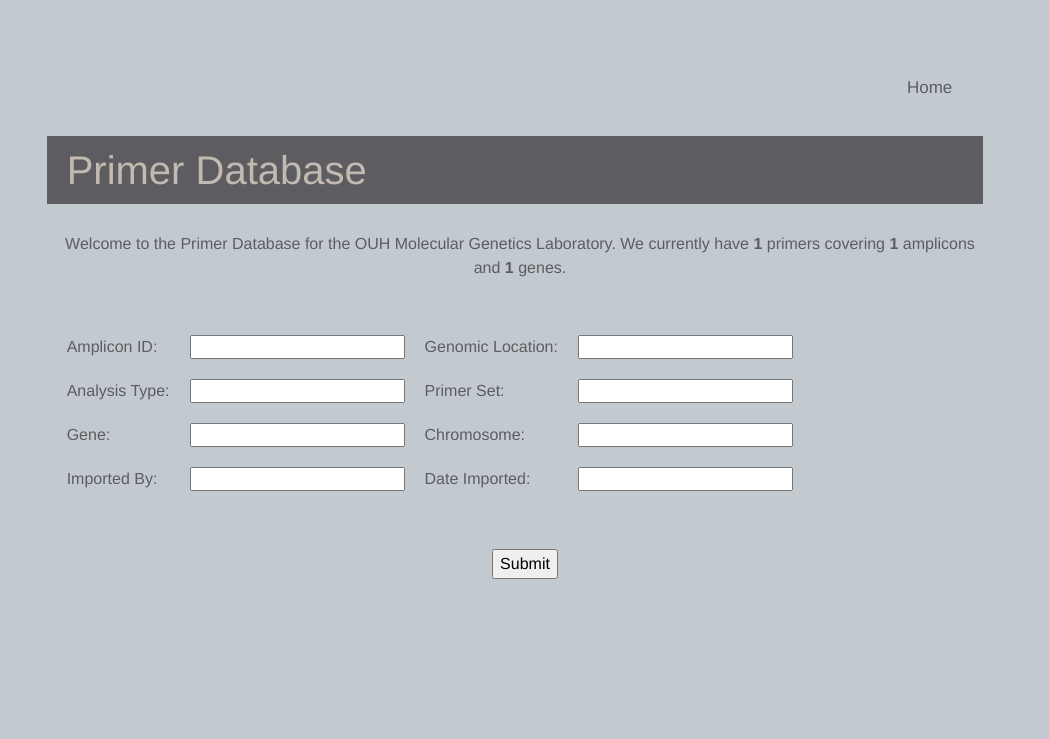
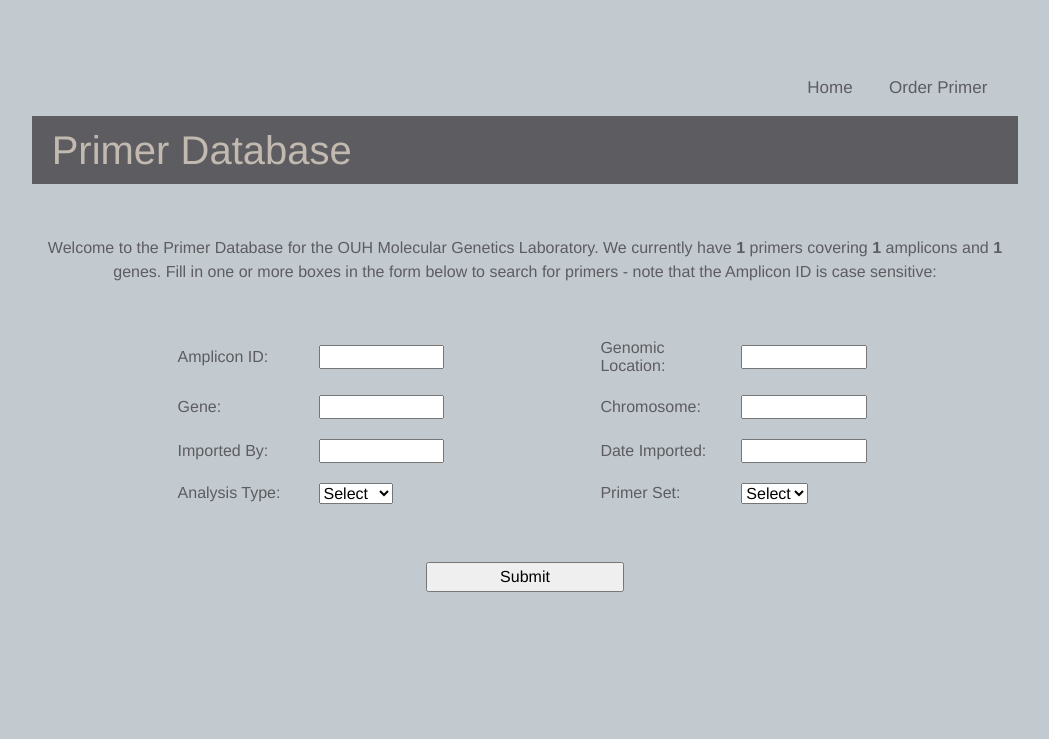
Before and after one commit to Ashley-Pritchard/Primer_Database_App, a Django app: template conda_primer_db/primer_db_app/primer_db_site/templates/index.html in a window 1280 px wide. Shown: the top 739 px of the page, without its empty margins (115-1164 px from the left). Run offline with Django 3.2, Linux system fonts and the light colour scheme; the template is opened without the code that fills it: most values are stand-ins (such as "Sample title", 1, 10 or a date in 2020); some libraries are stand-ins or nearby versions.

Commit message:
fixed views to adjust with screen, started order sheet

```diff
--- a/conda_primer_db/primer_db_app/primer_db_site/models.py
+++ b/conda_primer_db/primer_db_app/primer_db_site/models.py
@@ -52,3 +52,4 @@ class Primer(models.Model):
 	imported_by_id = models.ForeignKey(Imported_By, on_delete = models.SET_NULL, null=True, blank=True)
 	date_imported = models.CharField(max_length=20, null=True, blank=True)
 	amplicon_id = models.ForeignKey(Amplicon, on_delete = models.SET_NULL, null=True, blank=True)
+	order_status = models.CharField(max_length=50, default='Stocked')
--- a/conda_primer_db/primer_db_app/primer_db_site/static/css/styles.css
+++ b/conda_primer_db/primer_db_app/primer_db_site/static/css/styles.css
@@ -1,17 +1,16 @@
 body {
   background-color: #c2cad0;
-  margin: 60px;
   font-family: helvetica;
   text-align: center;
-  color: #5d5c61
+  color: #5d5c61;
+  margin: 60px 30px 60px 30px;
+
 }
 
 .topnav {
 	overflow: hidden;
 	padding: 15px;
 	text-align: right;
-	margin-left: -10px;
-	margin-right: -10px;
 	width: 100%;
 }
 
@@ -27,49 +26,47 @@ h1 {
 	background-color: #5d5c61;
 	color: #c2b9b0;
 	padding: 10px 20px 10px 20px;
-	margin-top: 20px;
-	margin-right: -10px;
-	margin-left: -10px;
 	text-align: left;
 }
 
 
 p {
-	margin-left: -10px;
 	padding: 20px 5px 5px 5px;
 }
 
 table {
+	table-layout: fixed;
 	text-align: left;
-	width: 110%
-	margin: auto;
+	width: 100%
 
 }
 
 td {
-	padding: 10px;
+	padding: 10px 10px 10px 5px;
+	width: 100%
 }
 
 form {
-	display: block;
 	text-align: center;
+	width: 100%
+}
+
+input.p1 {
+	width: 20%
 }
 
 table.table2 {
+	table-layout: fixed;
 	text-align: left;
 	width: 100%;
-	margin-left: -10px;
-	margin-right: -10px;
+	margin-left: auto;
+	margin-right: auto;
 
 }
 
-table.table2 th {
-	text-align: left;
-	padding: 20px;
-}
-
 table.table2 td {
-	padding: 10px 10px 10px 20px;
+	padding: 10px 10px 10px 5px;
+	width: fixed
 }
 
 table.table2 tr:nth-child(even) {
@@ -82,4 +79,11 @@ a {
 
 form.search {
 	text-align: left;
+	width: 100%
 }
+
+input {
+	width: 100%;
+	word-wrap: break-word;
+	white-space: normal;
+}
--- a/conda_primer_db/primer_db_app/primer_db_site/templates/index.html
+++ b/conda_primer_db/primer_db_app/primer_db_site/templates/index.html
@@ -3,69 +3,95 @@
 {% block content %}
  <div class="topnav">
    <a class="active" href="{% url 'index' %}">Home</a>
+   <a class="active" href="{% url 'order' %}">Order Primer</a>
  </div>
-  <h1>Primer Database</h1>
-  <p>Welcome to the Primer Database for the OUH Molecular Genetics Laboratory. We currently have <strong>{{ num_primers }}</strong> primers covering <strong>{{ num_amplicons }}</strong> amplicons and <strong>{{ num_genes }}</strong> genes.<br><br></p>
+  <h1>Primer Database</h1><br>
+  <p>Welcome to the Primer Database for the OUH Molecular Genetics Laboratory. We currently have <strong>{{ num_primers }}</strong> primers covering <strong>{{ num_amplicons }}</strong> amplicons and <strong>{{ num_genes }}</strong> genes. Fill in one or more boxes in the form below to search for primers - note that the Amplicon ID is case sensitive: </p><br>
   <div>
-    <form id="searchform" method="get" action="{% url 'search' %}">
-      <table class=form>
+    <form class="SearchForm" method="get" action="{% url 'search' %}">
+      <table>
         <tr>
+          <td>
+          </td>
           <td>
             Amplicon ID:
           </td>
+          <td colspan="4">
+            <input id="searchbox" name="amp_id_input" type="text"><br>
+          </td>
           <td>
-            <input id="searchbox" name="amp_id_input" type="text"><br>
           </td>
           <td>
       Genomic Location:
           </td>
-          <td>
+          <td colspan="4">
       <input id="searchbox" name="gen_loc_input" type="text"><br>
           <td>
         </tr>
         <tr>
           <td>
-      Analysis Type:
           </td>
-          <td>
-      <input id="searchbox" name="analysis_input" type="text"><br>
-          </td>
-          <td>
-      Primer Set:
-          </td>
-          <td>
-      <input id="searchbox" name="set_input" type="text"><br>
-          </td>
-        <tr>
           <td>
       Gene:
           </td>
+          <td colspan="4">
+      <input id="searchbox" name="gene_input" type="text"><br>
+          </td>
           <td>
-      <input id="searchbox" name="gene_input" type="text"><br>
           </td>
           <td>
       Chromosome:
           </td>
-          <td>
+          <td colspan="4">
       <input id="searchbox" name="chr_input" type="text"><br>
           </td>
         </tr>
         <tr>
           <td>
+          </td>
+          <td>
       Imported By:
           </td>
+          <td colspan="4">
+      <input id="searchbox" name="imp_by_input" type="text"><br>
+          </td>
           <td>
-      <input id="searchbox" name="imp_by_input" type="text"><br>
           </td>
           <td>
       Date Imported:
           </td>
+          <td colspan="4">
+      <input id="searchbox" name="date_input" type="text"><br>
+          </td>
+        <tr>
           <td>
-      <input id="searchbox" name="date_input" type="text"><br>
+          </td>
+          <td>
+      Analysis Type:
+          </td>
+          <td colspan="4">
+      <select name="analysis_input" type="text"><br>
+        <option value="">Select</option>
+        <option value="NGS">NGS</option>
+        <option value="Sanger">Sanger</option>
+        <option value="Other">Other</option>
+          </td>
+          <td>
+          </td>
+          <td>
+      Primer Set:
+          </td>
+          <td colspan="4">
+      <select name="set_input" type="text"><br>
+        <option value="">Select</option>
+        <option value="A">A</option>
+        <option value="B">B</option>
+        <option value="C">C</option>
+        <option value="Other">Other</option>
           </td>
         </tr>
       </table><br><br>
-      <input type="submit" value="Submit">
+      <input class="p1" type="submit" value="Submit">
     </form>
   </div>
 {% endblock %}
--- a/conda_primer_db/primer_db_app/primer_db_site/urls.py
+++ b/conda_primer_db/primer_db_app/primer_db_site/urls.py
@@ -5,5 +5,6 @@ urlpatterns = [
     path('', views.index, name='index'),
     path('search/', views.search, name='search'),
     path('primer/', views.primer, name='primer'),
-    path('amplicon/', views.amplicon, name='amplicon')
+    path('amplicon/', views.amplicon, name='amplicon'),
+    path('order/', views.order, name='order')
 ]
```
Also changed, not shown: conda_primer_db/primer_db_app/primer_db_site/templates/amplicon.html (+26 -30 lines), conda_primer_db/primer_db_app/primer_db_site/templates/order.html (added, +13 -0 lines), conda_primer_db/primer_db_app/primer_db_site/templates/primer.html (+17 -22 lines), conda_primer_db/primer_db_app/primer_db_site/templates/search.html (+4 -3 lines), conda_primer_db/primer_db_app/primer_db_site/views.py (+6 -11 lines), conda_primer_db/primer_db_app/db.sqlite3, conda_primer_db/primer_db_app/primer_db_site/migrations/0003_primer_order_status.py (added).
